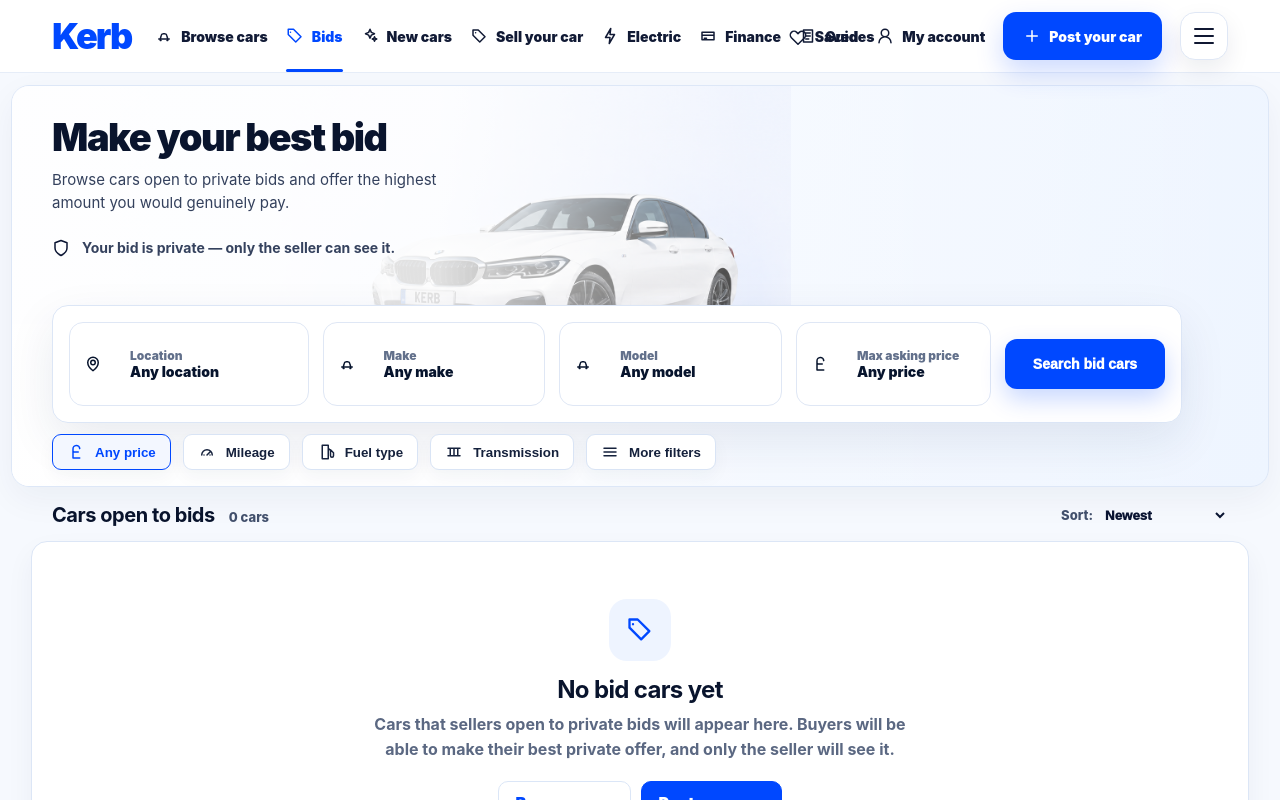
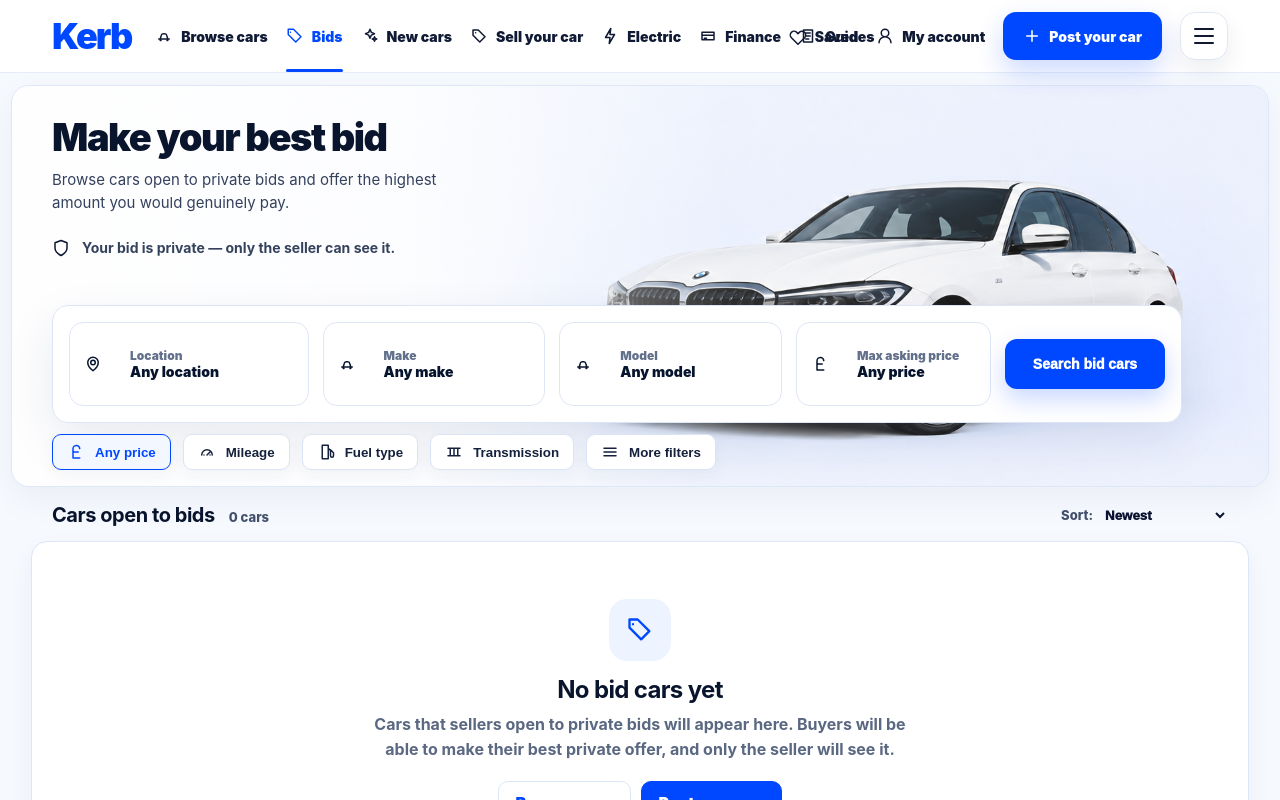
Before and after one commit to Abzgetzit/kerb, a Next.js app: page /bids in a window 1280 px wide. Shown: the top 800 px of the page. Built offline with nearby package versions, Linux system fonts and the light colour scheme.

Commit message:
Fix bids hero image positioning

```diff
--- a/app/bids-hero-final.css
+++ b/app/bids-hero-final.css
@@ -1,22 +1,21 @@
-/* Final bids hero positioning fix.
-   Keep the uploaded BMW hero visible, stop it sitting behind the filters,
-   and remove the grey lower block by cropping the image from the top area only. */
+/* Bids hero final positioning.
+   Uses the real uploaded PNG asset and lets it act as the full hero background,
+   matching the reference layout without grey blocks or broken image placeholders. */
 
 @media (min-width: 861px) {
   .bidsPage .bidsHero {
     min-height: 344px !important;
-    background: linear-gradient(105deg, #f9fbff 0%, #eef5ff 100%) !important;
+    background: #edf4ff !important;
   }
 
   .bidsPage .heroCar {
     position: absolute !important;
     z-index: 0 !important;
-    top: 0 !important;
-    right: 0 !important;
-    width: 62% !important;
-    height: 238px !important;
+    inset: 0 !important;
+    width: 100% !important;
+    height: 100% !important;
     object-fit: cover !important;
-    object-position: right top !important;
+    object-position: center center !important;
     display: block !important;
     border: 0 !important;
     background: transparent !important;
@@ -26,9 +25,9 @@
     z-index: 1 !important;
     background: linear-gradient(
       90deg,
-      rgba(255, 255, 255, 0.94) 0%,
-      rgba(255, 255, 255, 0.88) 34%,
-      rgba(255, 255, 255, 0.28) 58%,
+      rgba(255, 255, 255, 0.96) 0%,
+      rgba(255, 255, 255, 0.88) 30%,
+      rgba(255, 255, 255, 0.18) 57%,
       rgba(255, 255, 255, 0) 100%
     ) !important;
   }
@@ -53,9 +52,9 @@
 
 @media (max-width: 860px) {
   .bidsPage .heroCar {
-    height: 170px !important;
+    height: 190px !important;
     object-fit: cover !important;
-    object-position: right top !important;
+    object-position: center center !important;
     border-radius: 14px !important;
   }
 }
```
